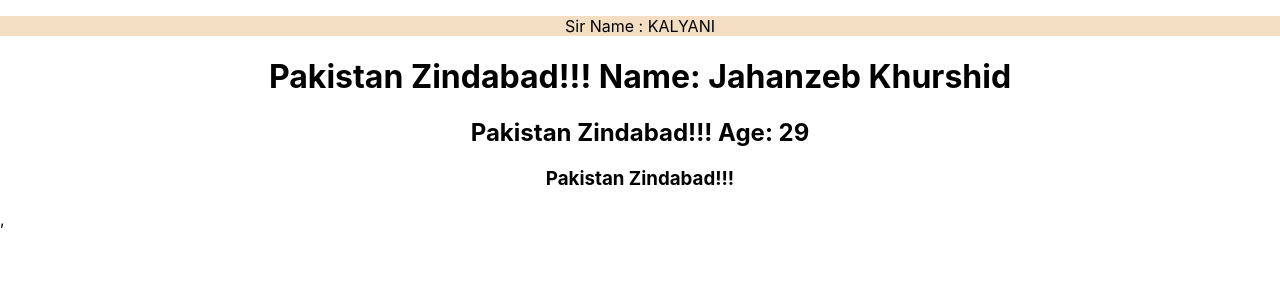
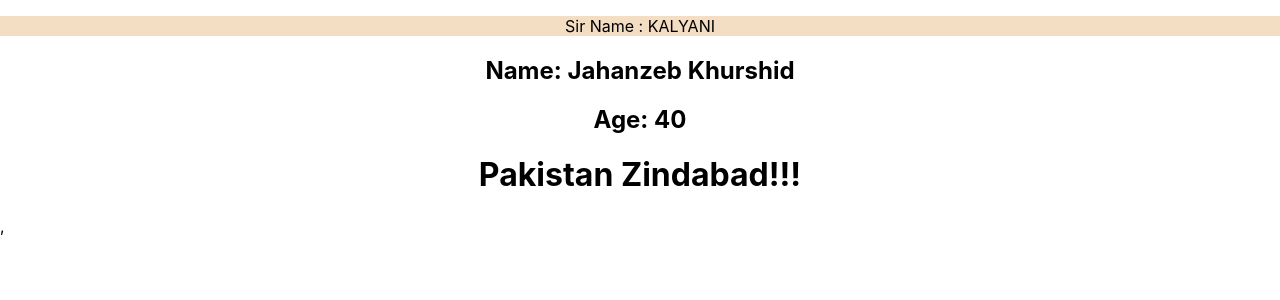
Before and after one commit to mashreqsol/sample-react-proj01, a React (Create React App) app: page / in a window 1280 px wide. Shown: the top 300 px of the page. Built offline with nearby package versions, Linux system fonts and the light colour scheme.

Commit message:
Update App.js

```diff
--- a/src/App.js
+++ b/src/App.js
@@ -2,7 +2,7 @@ import React from 'react';
 import './App.css';
 import Hello from './Hello'
 
-const App =({name,SirName,age}) =>  <div className="App"> <Hello SirName = {SirName}> </Hello> <h1> Pakistan Zindabad!!! Name: { name }  </h1> <h2> Pakistan Zindabad!!! Age: { age - 11 }</h2><h3> Pakistan Zindabad!!! </h3></div>
+const App =({name,SirName,age}) =>  <div className="App"> <Hello SirName = {SirName}> </Hello> <h2> Name: { name }  </h2> <h2> Age: { age }</h2><h1> Pakistan Zindabad!!! </h1></div>
 
 
 
```
